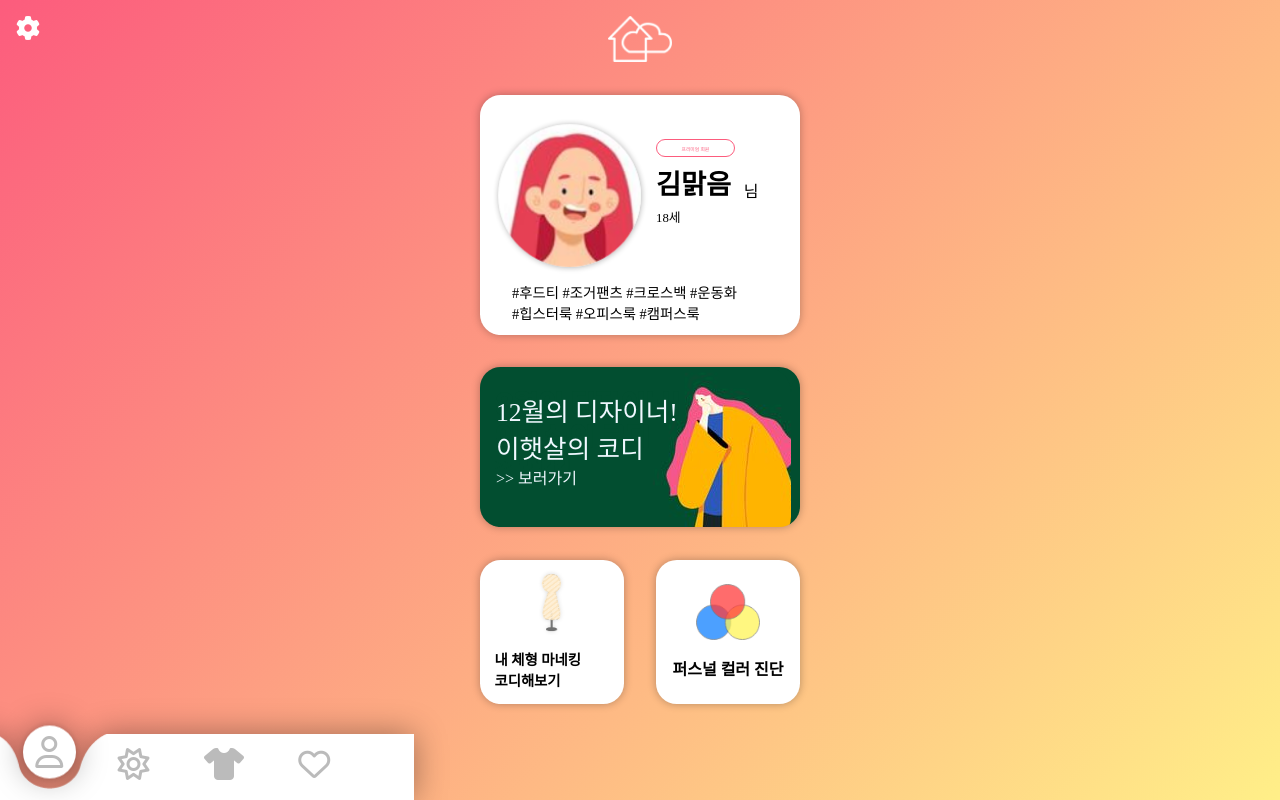
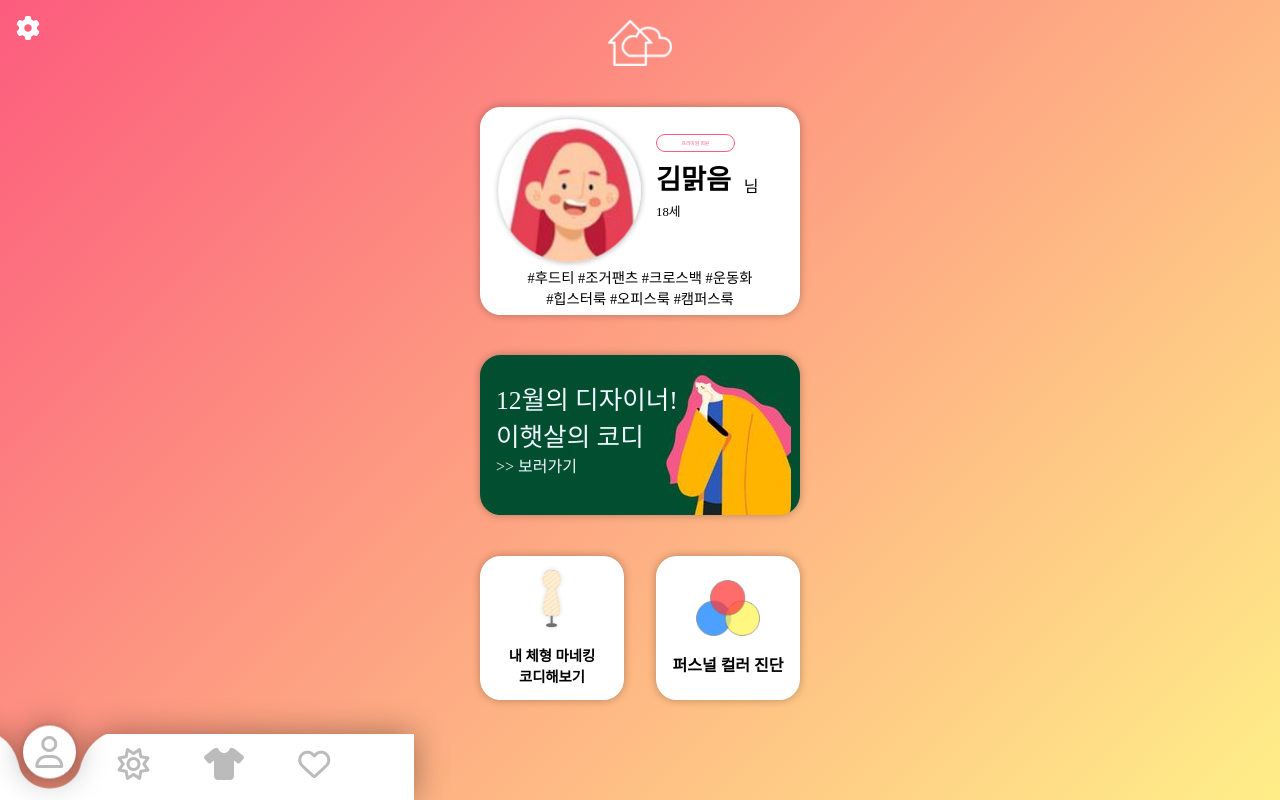
Before and after one commit to sesangbit56/weatherline_beta, a PHP site: page /html/user.html in a window 1280 px wide. Run offline with PHP 8.4, Linux system fonts and the light colour scheme; some libraries are stand-ins or nearby versions; some web fonts are replaced.

Commit message:
main&user page fixed

```diff
--- a/css/user.css
+++ b/css/user.css
@@ -36,7 +36,7 @@ body{
     justify-content: space-around;
     align-items: center;
     width: 20rem;
-    height: 15rem;
+    height: 13rem;
     border-radius: 1.3rem;
 
 }
@@ -44,7 +44,7 @@ body{
     display: flex;
     width: 18rem;
     justify-content: space-around;
-    margin-top: 1rem;
+    margin-top: 0.2rem;
 }
 .profile-container img{
     width: 10rem;
@@ -155,7 +155,7 @@ body{
     display: flex;
     width: 80%;
     flex-direction: column;
-    align-items: flex-start;
+    align-items: center;
     font-size: 0.9rem;
     position: relative;
     bottom: 0.4rem;
--- a/html/main.html
+++ b/html/main.html
@@ -39,11 +39,10 @@
                     <div class="weather-info-text-percent">
                         <p id="humidity">강수확률 0%</p>
                         <p>미세먼지 보통</p>
+                        <a id="next" href="../html/mainTom.html">></a>
                     </div>
                 </div>
             </div>
-            <div class="weather-info-graph">
-                <img src="../image/graph.png" alt="">
             </div>
             <hr>
             <div class="weather-caution">
```
Also changed, not shown: css/main.css (+7 -1 lines).
